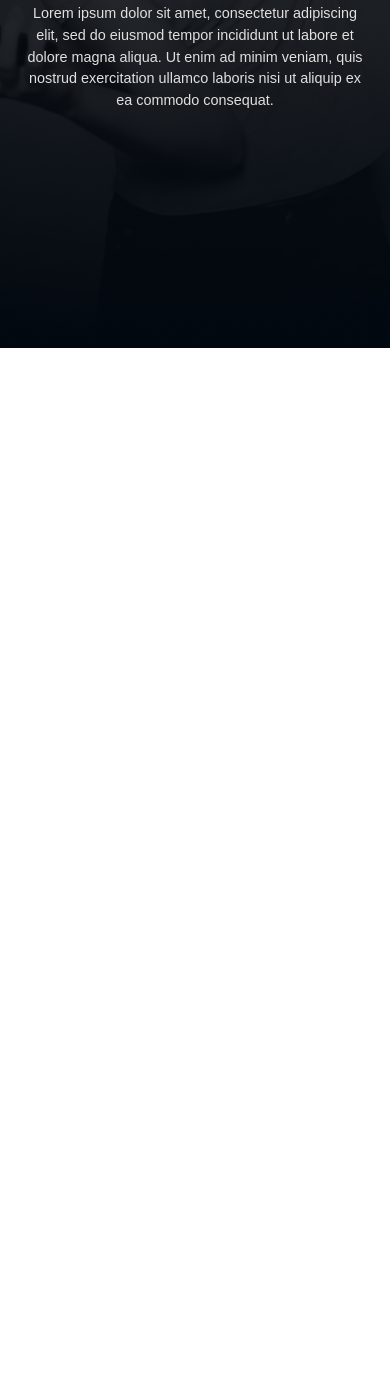
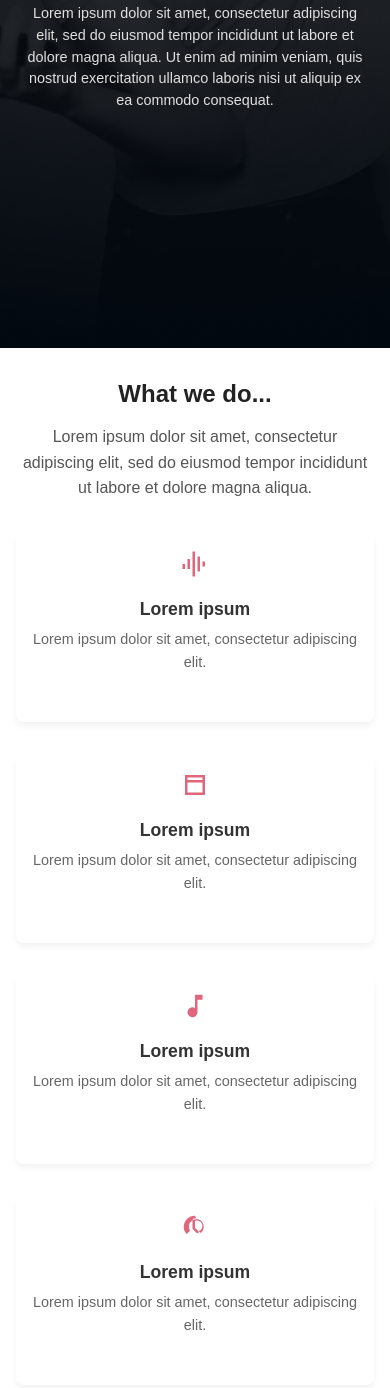
Before and after one commit to Ponyai30/alx_html_css, a plain HTML site: page headphones/0-index.html in a window 390 px wide. Shown: the part 496-1884 px from the top of the page. Before the commit the page ends 844 px from the top, so only its background shows below. Drawn offline with Linux system fonts and the light colour scheme.

Commit message:
Add features section with icons and styles to the Headphones landing page

```diff
--- a/headphones/0-index.html
+++ b/headphones/0-index.html
@@ -27,5 +27,39 @@
       </p>
     </div>
   </header>
+  <section class="section">
+    <h2>What we do...</h2>
+    <p>Lorem ipsum dolor sit amet, consectetur adipiscing elit, sed do eiusmod tempor incididunt ut labore et dolore magna aliqua.</p>
+
+    <div class="features">
+      <div class="feature">
+        <!-- Sound wave icon -->
+        <svg viewBox="0 0 24 24"><path d="M2 12h2v4H2v-4zm4-4h2v8H6V8zm4-6h2v20h-2V2zm4 4h2v12h-2V6zm4 4h2v4h-2v-4z"/></svg>
+        <h3>Lorem ipsum</h3>
+        <p>Lorem ipsum dolor sit amet, consectetur adipiscing elit.</p>
+      </div>
+
+      <div class="feature">
+        <!-- Clapperboard icon -->
+        <svg viewBox="0 0 24 24"><path d="M4 4h16v16H4V4zm14 14V10H6v8h12zm0-10V6H6v2h12z"/></svg>
+        <h3>Lorem ipsum</h3>
+        <p>Lorem ipsum dolor sit amet, consectetur adipiscing elit.</p>
+      </div>
+
+      <div class="feature">
+        <!-- Music note icon -->
+        <svg viewBox="0 0 24 24"><path d="M12 3v10.55A4 4 0 1014 17V7h4V3h-6z"/></svg>
+        <h3>Lorem ipsum</h3>
+        <p>Lorem ipsum dolor sit amet, consectetur adipiscing elit.</p>
+      </div>
+
+      <div class="feature">
+        <!-- Ear icon -->
+        <svg viewBox="0 0 24 24"><path d="M12 3a9 9 0 00-9 9c0 2.2.9 4.2 2.4 5.6L8 15a6 6 0 118.5 1.7l-1.4-1.4A4 4 0 1012 7v5.6l2.8 2.8a1 1 0 01-1.4 1.4l-3.2-3.2A1 1 0 0110 13V7a2 2 0 114 0"/></svg>
+        <h3>Lorem ipsum</h3>
+        <p>Lorem ipsum dolor sit amet, consectetur adipiscing elit.</p>
+      </div>
+    </div>
+  </section>
 </body>
 </html>
--- a/headphones/0-styles.css
+++ b/headphones/0-styles.css
@@ -80,3 +80,71 @@ body, html {
   line-height: 1.5;
   color: #e0e0e0;
 }
+.section {
+      text-align: center;
+      max-width: 1000px;
+      margin: auto;
+      padding: 2rem 1rem;
+    }
+
+    .section h2 {
+      font-size: 2rem;
+      color: #222;
+      margin-bottom: 1rem;
+    }
+
+    .section p {
+      font-size: 1rem;
+      color: #555;
+      max-width: 600px;
+      margin: 0 auto 2rem;
+      line-height: 1.6;
+    }
+
+    .features {
+      display: grid;
+      grid-template-columns: repeat(auto-fit, minmax(180px, 1fr));
+      gap: 2rem;
+      margin-top: 2rem;
+    }
+
+    .feature {
+      background-color: #fff;
+      padding: 1rem;
+      border-radius: 8px;
+      box-shadow: 0 4px 6px rgba(0, 0, 0, 0.05);
+      transition: transform 0.3s ease;
+    }
+
+    .feature:hover {
+      transform: translateY(-5px);
+    }
+
+    .feature svg {
+      width: 40px;
+      height: 40px;
+      margin-bottom: 1rem;
+      fill: #e0667c;
+    }
+
+    .feature h3 {
+      margin-bottom: 0.5rem;
+      font-size: 1.1rem;
+      color: #333;
+    }
+
+    .feature p {
+      font-size: 0.9rem;
+      color: #666;
+    }
+
+    @media (max-width: 500px) {
+      .section h2 {
+        font-size: 1.5rem;
+      }
+
+      .feature svg {
+        width: 30px;
+        height: 30px;
+      }
+    }
```
